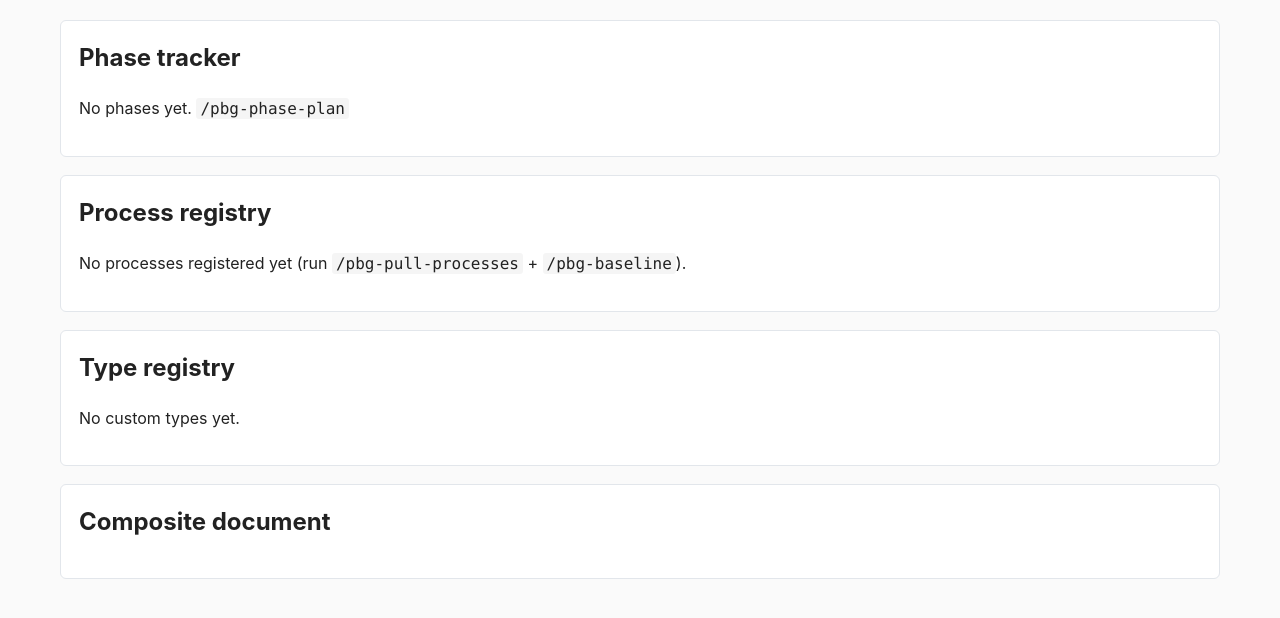
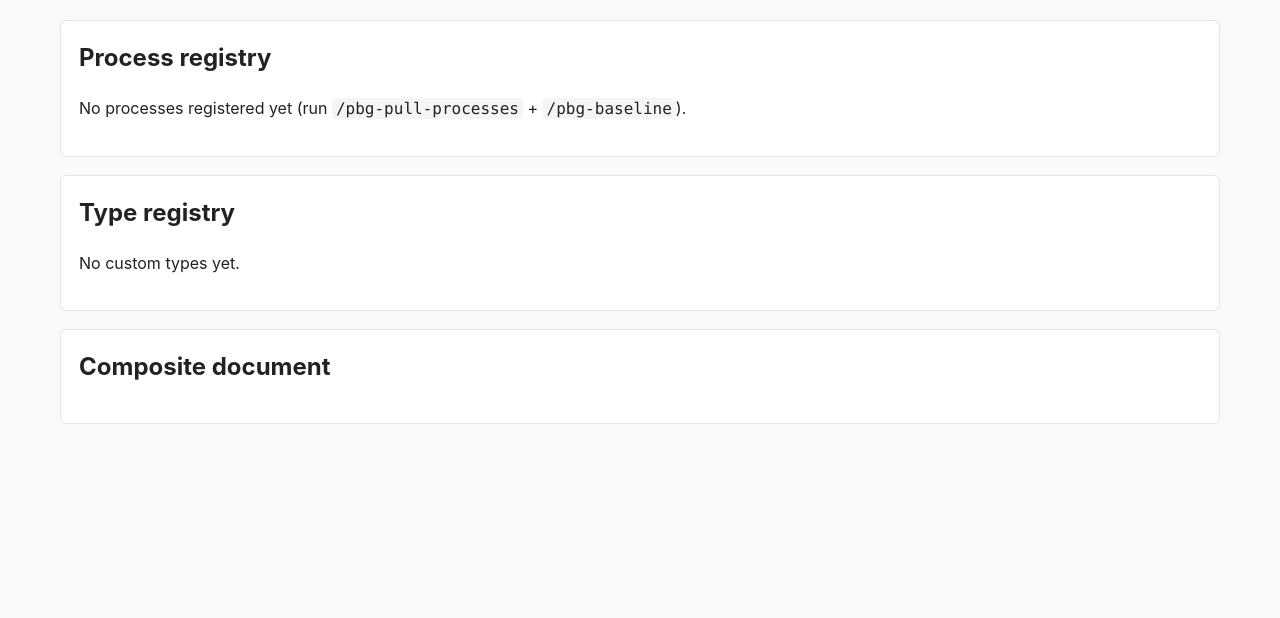
Before and after one commit to vivarium-collective/pbg-superpowers, a Python web app: template templates/model/reports/index.html.j2 in a window 1280 px wide. Shown: the part 81-699 px from the top of the page. Run offline with Jinja, Linux system fonts and the light colour scheme; the template is opened without the code that fills it, so the values that code supplies are empty; some libraries are stand-ins or nearby versions.

Commit message:
feat: drop phase tracker from model report + template
Co-Authored-By: Claude Sonnet 4.6 <noreply@anthropic.com>

```diff
--- a/pbg_superpowers/report.py
+++ b/pbg_superpowers/report.py
@@ -74,7 +74,6 @@ def render_model_report(
     out.write_text(tpl.render(
         model_name=model_name,
         generated_at=today,
-        phases=model.get("phases", []),
         registry=registry,
         pbg_doc_json=json.dumps(pbg_doc or {}, indent=2),
     ))
--- a/templates/model/reports/index.html.j2
+++ b/templates/model/reports/index.html.j2
@@ -8,13 +8,6 @@
 <p class="subtitle">Per-model deep dive · regenerated {{ generated_at }}</p></header>
 <main>
 <div id="guidance" class="guidance panel"></div>
-
-<div class="panel"><h2>Phase tracker</h2>
-{% if phases %}<div class="tracker">
-{% for p in phases %}<div class="pill {{ p.status }}"><strong>{{ p.n }} · {{ p.name }}</strong><br>{{ p.status }}</div>{% endfor %}
-</div>
-{% else %}<p>No phases yet. <code>/pbg-phase-plan {{ model_name }}</code></p>{% endif %}
-</div>
 
 <div class="panel"><h2>Process registry</h2>
 {% if registry.processes %}<table><thead><tr><th>Name</th></tr></thead><tbody>
@@ -30,16 +23,6 @@
 {% else %}<p>No custom types yet.</p>{% endif %}
 </div>
 
-{% for p in phases if p.status == 'complete' %}
-<div class="panel"><h3>Phase {{ p.n }} · {{ p.name }} — deep dive</h3>
-{% if p.deliverables and p.deliverables.plots %}{% for plot in p.deliverables.plots %}<img src="../phases/{{ plot }}" alt="">{% endfor %}{% endif %}
-<h4>Acceptance tests</h4>
-<table><thead><tr><th>ID</th><th>Description</th><th>Status</th></tr></thead><tbody>
-{% for t in (p.acceptance_tests or []) %}<tr><td><code>{{ t.id }}</code></td><td>{{ t.desc }}</td><td>{{ t.status }}</td></tr>{% endfor %}
-</tbody></table>
-</div>
-{% endfor %}
-
 <div class="panel"><h2>Composite document</h2>
 <div id="pbg-tree" class="json-tree"></div>
 <script>
```
Also changed, not shown: templates/model/phases/plan.md.j2 (deleted, +0 -10 lines), 1 other file.
